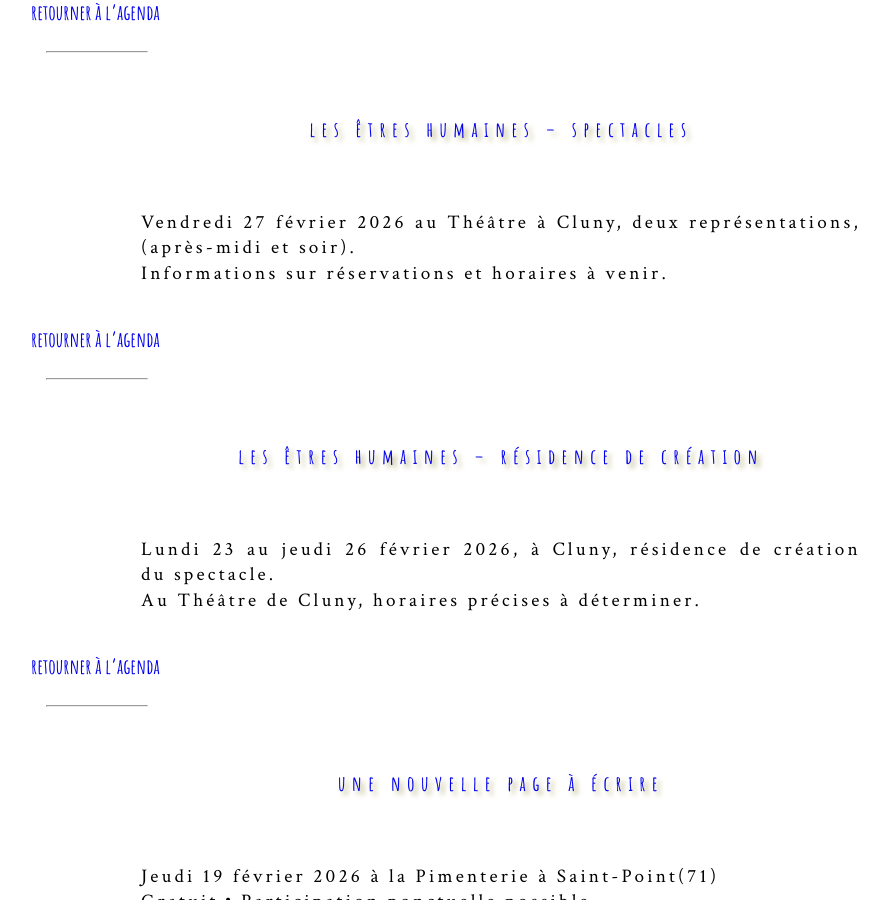
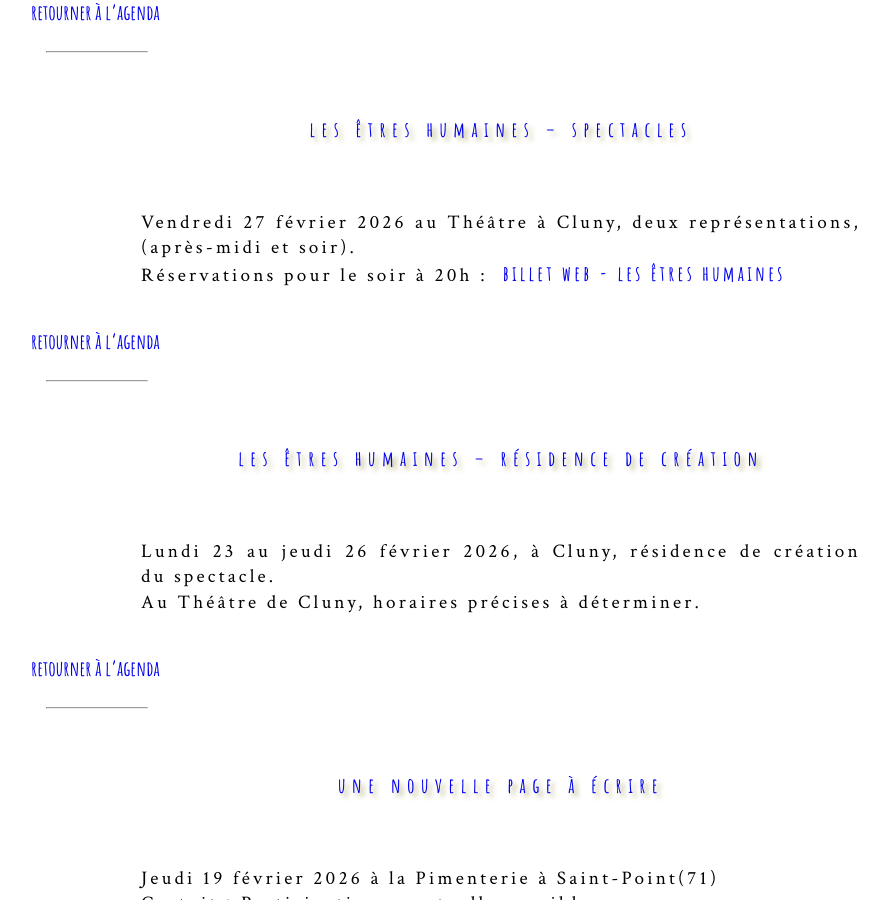
Before and after one commit to leshnik/revertouthaut, a Jekyll site: the page built from agenda.md, in a window 1280 px wide and 900 px high, scrolled down 4894 px. Shown: the whole window, without its empty margins (139-1027 px from the left). Built offline with Jekyll 4.4.1, drawn with Linux system fonts in a browser that asks for light colours.

Commit message:
agenda + leh billet web link

```diff
--- a/agenda.md
+++ b/agenda.md
@@ -110,7 +110,7 @@ summary: Calendrier d'ateliers et de présentations publiques de Rêver Tout Hau
 <div id="27-20-2026">
     <h2><a href="les-etres-humaines">les êtres humaines – spectacles</a></h2>
     <p class="intro-text">Vendredi 27 février 2026 au Théâtre à Cluny, deux représentations, (après-midi et soir).<br>
-    Informations sur réservations et horaires à venir.</p>
+    Réservations pour le soir à 20h&nbsp;:&nbsp; <a href="https://www.billetweb.fr/les-etres-humaines" rel="noopener noreferrer" target="_blank">billet web - les êtres humaines</a></p>
 </div>
 <a href="#ag">retourner à l'agenda</a>
 <hr>
```
Also changed, not shown: les-etres-humaines.md (+1 -0 lines).
